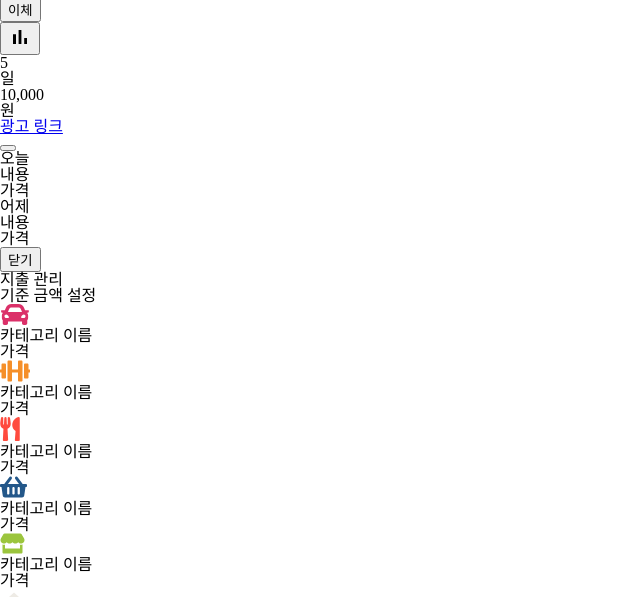
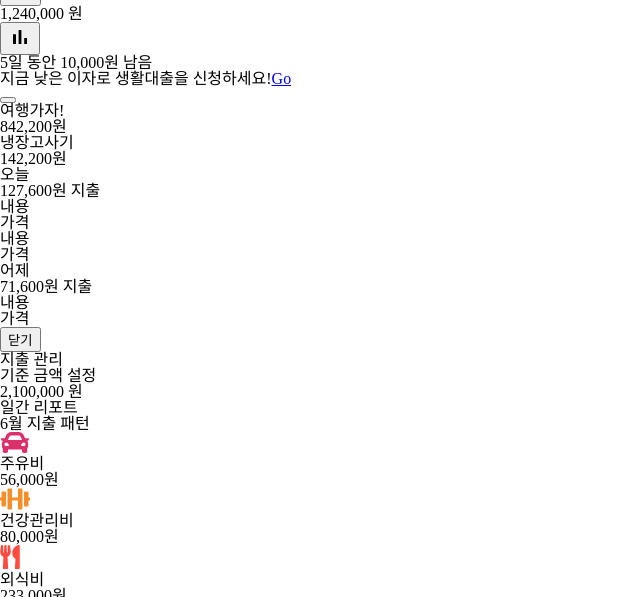
Before and after one commit to wuixwui/KDT_HW-Repository, a plain HTML site: page html-toy-project/index.html in a window 1280 px wide. Shown: the part 195-792 px from the top of the page, without its empty margins (0-640 px from the left). Drawn offline with nearby package versions, Linux system fonts and the light colour scheme.

Commit message:
feat: semantic 태그들 추가

```diff
--- a/html-toy-project/index.html
+++ b/html-toy-project/index.html
@@ -96,7 +96,7 @@
                 style="width: 50px; border-radius: 50%"
               />
             </div>
-            <h1 class="title">title</h1>
+            <h1 class="title">생활비</h1>
             <div class="header-right">
               <!-- scan -->
               <svg width="24" height="22" viewBox="0 0 24 22" role="img">
@@ -127,12 +127,13 @@
           <div class="card">
             <header>
               <div class="account">
-                <p class="account-number">10,000</p>
-                원
+                <strong class="account-number">355-673877-78773</strong>
               </div>
               <button>이체</button>
             </header>
-            <div class="amount"></div>
+            <div class="amount">
+              <strong class="user-amount">1,240,000</strong> 원
+            </div>
             <div class="slide">
               <div class="slide__bar"></div>
               <button>
@@ -146,48 +147,69 @@
               </button>
             </div>
             <footer>
-              <p class="remaining-day">5</p>
-              일
-              <p class="remaining-amount">10,000</p>
-              원
+              <p>
+                <span class="remaining-day">5</span>일 동안
+                <span class="remaining-amount">10,000</span>원 남음
+              </p>
             </footer>
           </div>
-          <aside><a href="javascript:void(0)">광고 링크</a></aside>
+          <aside>
+            <p>
+              지금 낮은 이자로 생활대출을 신청하세요!<a
+                href="javascript:void(0)"
+                >Go</a
+              >
+            </p>
+          </aside>
           <!-- detail section -->
           <section class="details">
             <!-- drag and drop btn -->
             <button></button>
-            <article class="piggy-bank--slider">
+            <article class="piggy-bank slider">
               <div class="slides">
                 <div class="slide">
-                  <div class="gauge"></div>
+                  <div class="gauge">
+                    <p class="piggy-bank__name">여행가자!</p>
+                    <p class="piggy-bank__amount">842,200원</p>
+                  </div>
                 </div>
                 <div class="slide">
-                  <div class="gauge"></div>
+                  <div class="gauge">
+                    <p class="piggy-bank__name">냉장고사기</p>
+                    <p class="piggy-bank__amount">142,200원</p>
+                  </div>
                 </div>
               </div>
             </article>
-            <article class="day">
-              <div class="day__title">
+            <article class="day today">
+              <header class="day__title">
                 <h3>오늘</h3>
-                <div class="day__amount"></div>
-              </div>
+                <p class="day__amount">
+                  <em class="day__sum">127,600</em>원 지출
+                </p>
+              </header>
               <ol class="day__spendings">
                 <li>
                   <p class="name">내용</p>
-                  <p class="amount">가격</p>
+                  <p class="amount plus">가격</p>
+                </li>
+                <li>
+                  <p class="name">내용</p>
+                  <p class="amount minus">가격</p>
                 </li>
               </ol>
             </article>
-            <article class="spending__yesterday">
-              <div class="day__title">
+            <article class="day yesterday">
+              <header class="day__title">
                 <h3>어제</h3>
-                <div class="day__amount"></div>
-              </div>
+                <p class="day__amount">
+                  <em class="day__sum">71,600</em>원 지출
+                </p>
+              </header>
               <ol class="day__spendings">
                 <li>
                   <p class="name">내용</p>
-                  <p class="amount">가격</p>
+                  <p class="amount minus">가격</p>
                 </li>
               </ol>
             </article>
@@ -195,21 +217,27 @@
         </section>
         <!-- spending management section -->
         <section class="sp-management">
-          <header><button>닫기</button></header>
-          <h2>지출 관리</h2>
+          <header>
+            <button>닫기</button>
+            <h2>지출 관리</h2>
+          </header>
           <div class="standard">
             <h3 class="title">기준 금액 설정</h3>
-            <div class="price"></div>
+            <div class="price">
+              <strong class="standard-amount">2,100,000</strong> 원
+            </div>
           </div>
           <div class="slide">
             <div class="slide__bar"></div>
           </div>
           <article class="daily-report">
-            <h3 class="title"></h3>
-            <div class="graph"></div>
+            <h3 class="title">일간 리포트</h3>
+            <div class="graph-container">
+              <div class="graph"></div>
+            </div>
           </article>
-          <article class="spending-pattern">
-            <h3 class="title"></h3>
+          <article class="month-pattern">
+            <h3 class="title">6월 지출 패턴</h3>
             <div class="graph"></div>
             <ul class="list">
               <li>
@@ -218,9 +246,11 @@
                     src="./src/images/spending_icon/oiling.svg"
                     alt="주유비 카테고리"
                   />
-                  <p class="name">카테고리 이름</p>
+                  <p class="category__name">주유비</p>
                 </div>
-                <p class="amount">가격</p>
+                <p class="category__amount">
+                  <em class="category-sum">56,000</em>원
+                </p>
               </li>
               <li>
                 <div class="category">
@@ -228,9 +258,11 @@
                     src="./src/images/spending_icon/health.svg"
                     alt="건강관리비 카테고리"
                   />
-                  <p class="name">카테고리 이름</p>
+                  <p class="category__name">건강관리비</p>
                 </div>
-                <p class="amount">가격</p>
+                <p class="category__amount">
+                  <em class="category-sum">80,000</em>원
+                </p>
               </li>
               <li>
                 <div class="category">
@@ -238,9 +270,11 @@
                     src="./src/images/spending_icon/food.svg"
                     alt="외식비 카테고리"
                   />
-                  <p class="name">카테고리 이름</p>
+                  <p class="category__name">외식비</p>
                 </div>
-                <p class="amount">가격</p>
+                <p class="category__amount">
+                  <em class="category-sum">233,000</em>원
+                </p>
               </li>
               <li>
                 <div class="category">
@@ -248,9 +282,11 @@
                     src="./src/images/spending_icon/basket.svg"
                     alt="장보기 카테고리"
                   />
-                  <p class="name">카테고리 이름</p>
+                  <p class="category__name">장보기</p>
                 </div>
-                <p class="amount">가격</p>
+                <p class="category__amount">
+                  <em class="category-sum">390,000</em>원
+                </p>
               </li>
               <li>
                 <div class="category">
@@ -258,9 +294,11 @@
                     src="./src/images/spending_icon/shop.svg"
                     alt="상점 카테고리"
                   />
-                  <p class="name">카테고리 이름</p>
+                  <p class="category__name">상점</p>
                 </div>
-                <p class="amount">가격</p>
+                <p class="category__amount">
+                  <em class="category-sum">46,000</em>원
+                </p>
               </li>
             </ul>
           </article>
```
